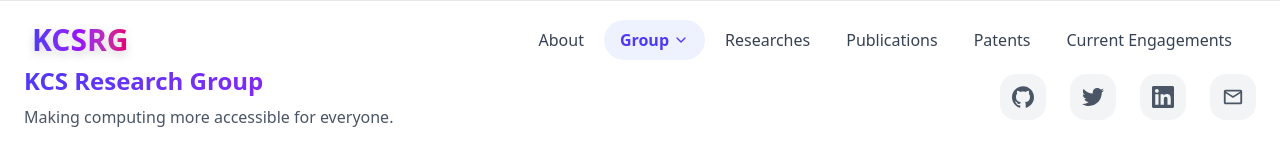
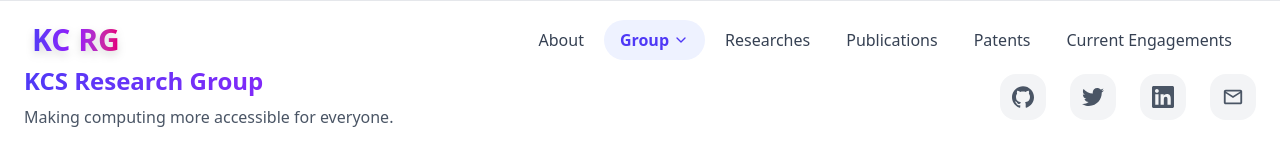
Before and after one commit to Animeshmitra08/GoodWillComputingLab, a React (Vite) app: page /group in a window 1280 px wide. Shown: the top 160 px of the page. Built offline with nearby package versions, Linux system fonts and the light colour scheme.

Commit message:
site map added

```diff
--- a/index.html
+++ b/index.html
@@ -4,7 +4,7 @@
     <meta charset="UTF-8" />
     <link rel="icon" type="image/svg+xml" href="/vite.svg" />
     <meta name="viewport" content="width=device-width, initial-scale=1.0" />
-    <title>KCS Research Group</title>
+    <title>KC Research Group</title>
   </head>
   <body>
     <div id="root"></div>
--- a/src/Components/Header.tsx
+++ b/src/Components/Header.tsx
@@ -42,7 +42,7 @@ const Header: React.FC = () => {
               <h1 className={`text-2xl font-black bg-gradient-to-r from-indigo-600 via-purple-600 to-pink-600 bg-clip-text text-transparent hover:scale-105 transition-all duration-500 cursor-pointer ${
                 isScrolled ? 'text-2xl' : 'text-3xl'
               } ${!isScrolled ? 'drop-shadow-lg' : ''}`}>
-                KCSRG
+                KC RG
               </h1>
             </div>
 
```
Also changed, not shown: 1 other file (tests, documents, lock files or other folders).
